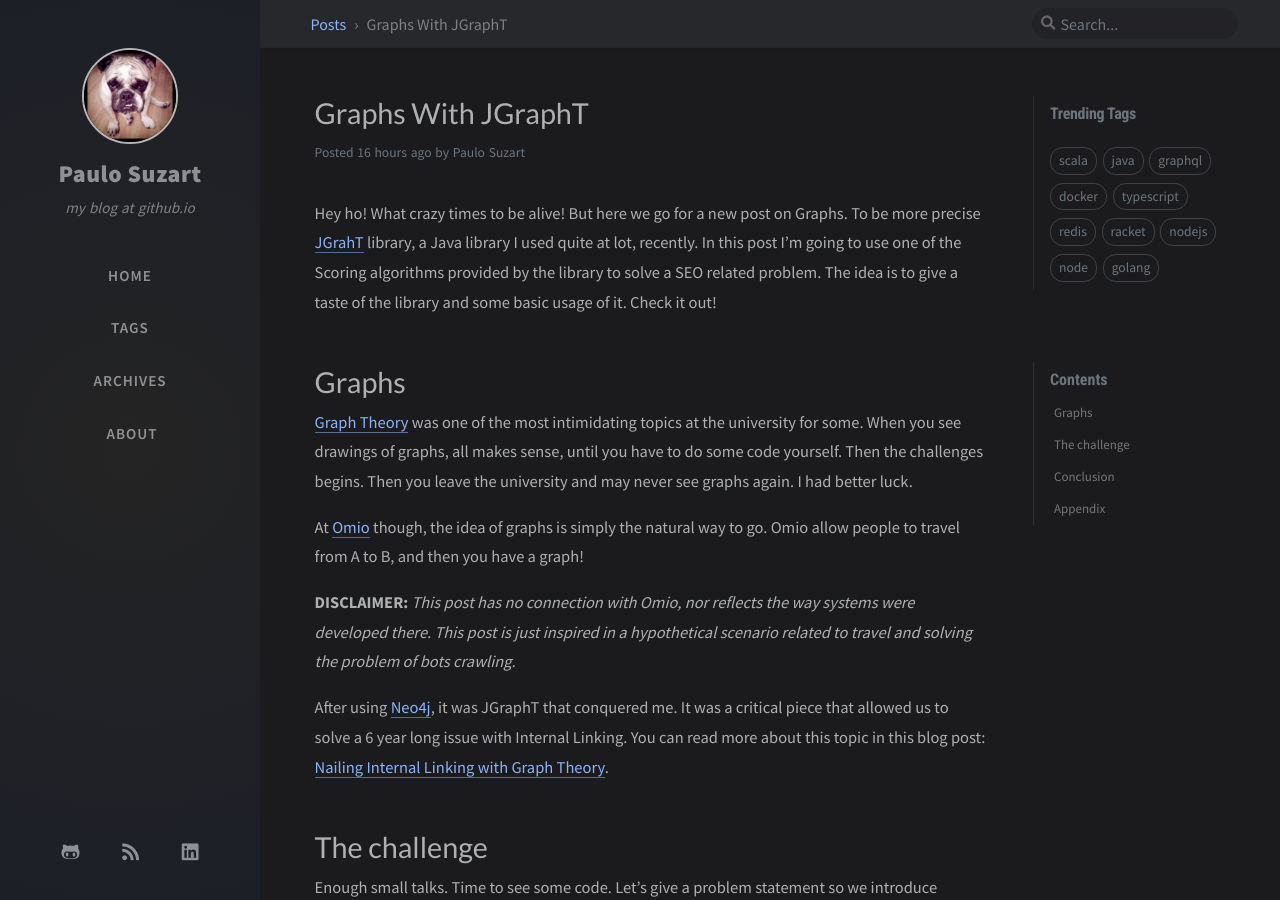
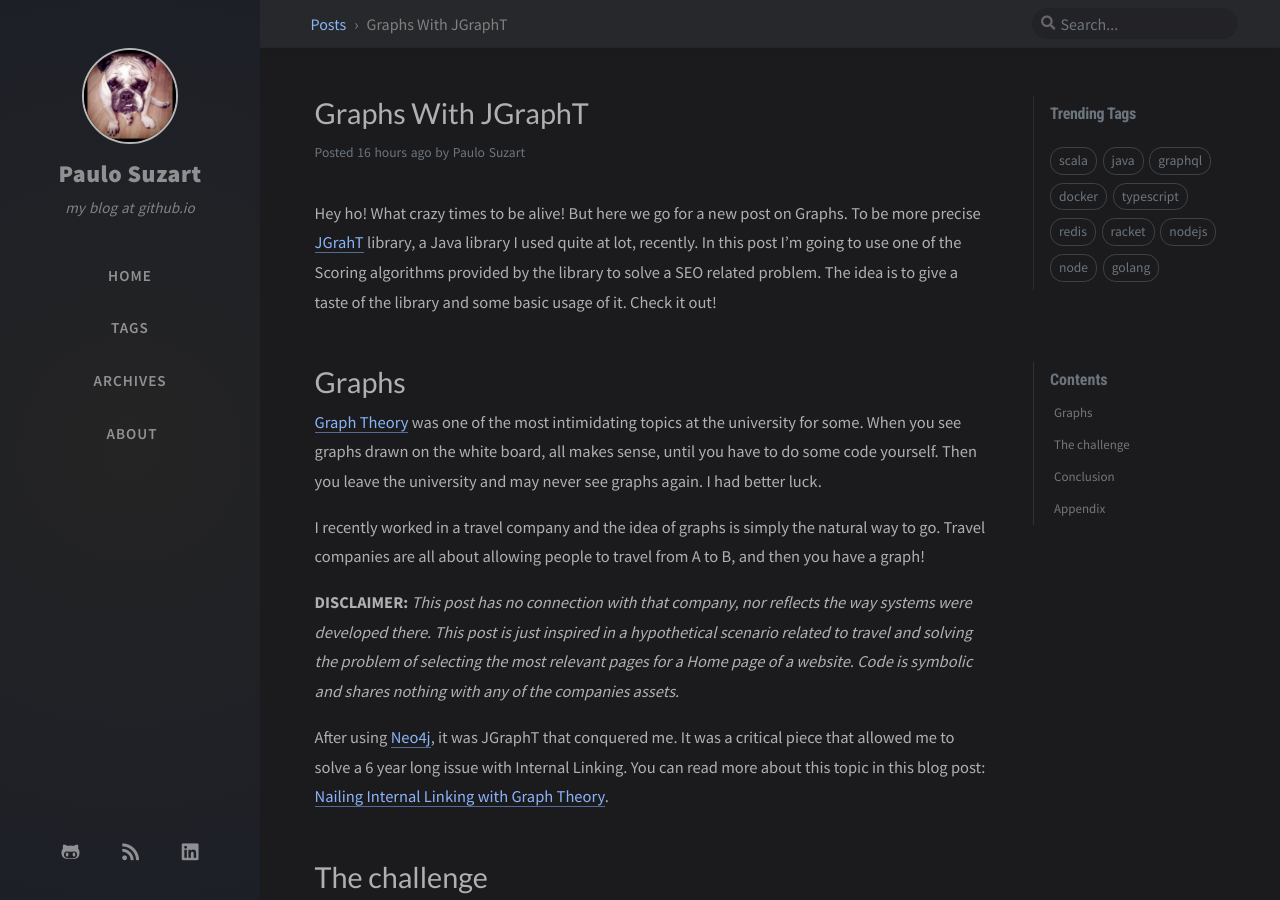
Before and after one commit to paulosuzart/paulosuzart.github.io, a Jekyll site: the page built from _posts/2020-08-08-graphs-with-jgrapht.md, in a window 1280 px wide and 900 px high. Built offline with Jekyll 4.4.1, drawn with Linux system fonts in a browser that asks for light colours; nearby versions of some CDN libraries; comment, search, counter and statistics services are not loaded.

Commit message:
Removed mentions

```diff
--- a/_posts/2020-08-08-graphs-with-jgrapht.md
+++ b/_posts/2020-08-08-graphs-with-jgrapht.md
@@ -12,13 +12,13 @@
 
 # Graphs
 
-[Graph Theory](https://en.wikipedia.org/wiki/Graph_(discrete_mathematics)) was one of the most intimidating topics at the university for some. When you see drawings of graphs, all makes sense, until you have to do some code yourself. Then the challenges begins. Then you leave the university and may never see graphs again. I had better luck.
+[Graph Theory](https://en.wikipedia.org/wiki/Graph_(discrete_mathematics)) was one of the most intimidating topics at the university for some. When you see graphs drawn on the white board, all makes sense, until you have to do some code yourself. Then you leave the university and may never see graphs again. I had better luck.
 
-At [Omio](https://omio.com/) though, the idea of graphs is simply the natural way to go. Omio allow people to travel from A to B, and then you have a graph!
+I recently worked in a travel company and the idea of graphs is simply the natural way to go. Travel companies are all about allowing people to travel from A to B, and then you have a graph!
 
-**DISCLAIMER:** *This post has no connection with Omio, nor reflects the way systems were developed there. This post is just inspired in a hypothetical scenario related to travel and solving the problem of bots crawling.*
+**DISCLAIMER:** *This post has no connection with that company, nor reflects the way systems were developed there. This post is just inspired in a hypothetical scenario related to travel and solving the problem of selecting the most relevant pages for a Home page of a website. Code is symbolic and shares nothing with any of the companies assets.*
 
-After using [Neo4j](https://paulosuzart.github.io/blog/2019/02/01/crawling-with-golang/), it was JGraphT that conquered me. It was a critical piece that allowed us to solve a 6 year long issue with Internal Linking. You can read more about this topic in this blog post: [Nailing Internal Linking with Graph Theory](https://medium.com/omio-engineering/nailing-seo-internal-linking-with-graph-theory-2c45544a024d).
+After using [Neo4j](https://paulosuzart.github.io/blog/2019/02/01/crawling-with-golang/), it was JGraphT that conquered me. It was a critical piece that allowed me to solve a 6 year long issue with Internal Linking. You can read more about this topic in this blog post: [Nailing Internal Linking with Graph Theory](https://medium.com/omio-engineering/nailing-seo-internal-linking-with-graph-theory-2c45544a024d).
 
 # The challenge
 
```
